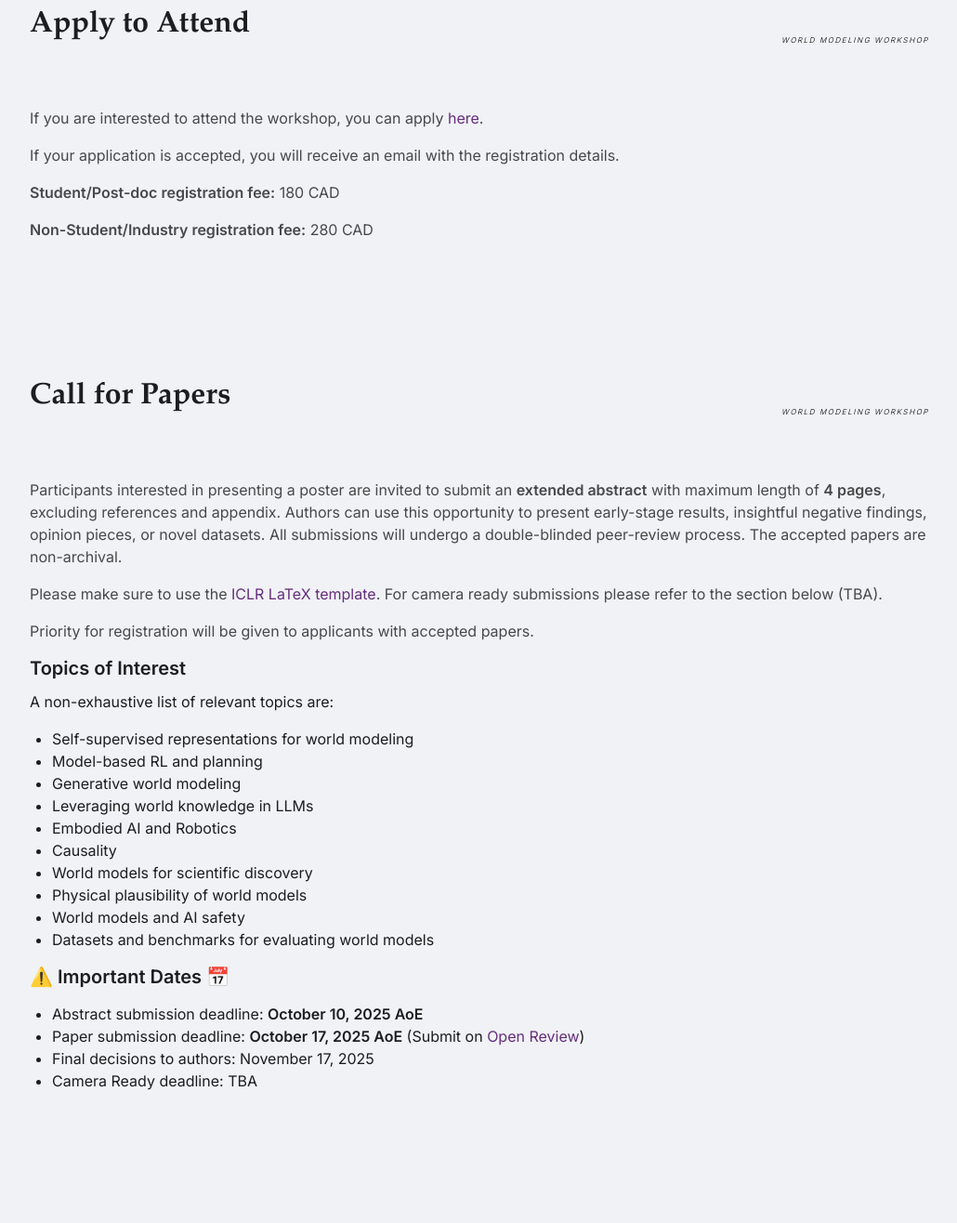
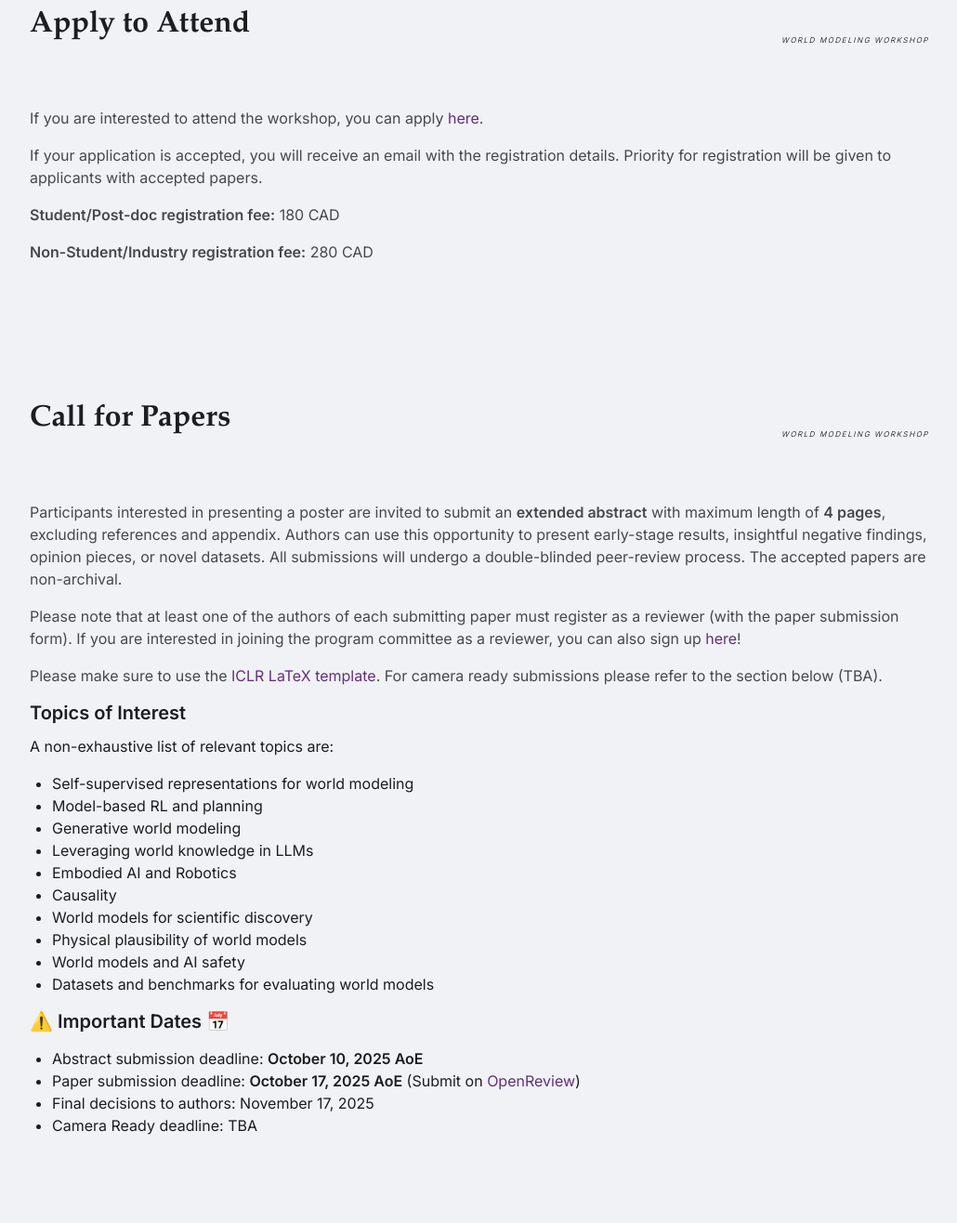
Before and after one commit to world-model-mila/world-model-mila.github.io, a website built with Vite: page index.html in a window 1280 px wide. Shown: the part 1039-2355 px from the top of the page at 93% size, without its empty margins (124-1154 px from the left). Built offline with nearby package versions, Linux system fonts and the light colour scheme; files whose address does not match are found by name.

Commit message:
Revert "."
This reverts commit bf8d4e29228d4a107f23e66d2444c632c2e0ca82.

```diff
--- a/index.html
+++ b/index.html
@@ -60,7 +60,7 @@
       <div class="container" style="position:relative;z-index:1;">
         <p
           style="background: #ffffff50; display: inline-block; padding: 0 0.5em; border-radius: 16px; backdrop-filter: blur(10px);">
-          <strong>Date:</strong> 4-6 Feb 2026 <br>
+          <strong>Date:</strong> 4-6 February 2026 <br>
           <strong>Location:</strong> <a href="https://maps.app.goo.gl/uzA1J5X1QkGfutjF7" target="_blank">Agora, Mila - Quebec AI Institute, 6666 Rue Saint-Urbain, Montréal, Canada</a> <br>
           <strong>Online:</strong> Public webinar (freely available to all) (link TBA)
         </p>
@@ -97,7 +97,7 @@
           </div>
         </div>
         <p>If you are interested to attend the workshop, you can apply <a style="color: var(--color-primary);" href="https://docs.google.com/forms/d/e/1FAIpQLScP-nnEqoNRBLYhTkvDRPLfCBWkeGmwymkZp_itH39qwjnkSA/viewform" target="_blank">here</a>.</p>
-        <p>If your application is accepted, you will receive an email with the registration details.</p>
+        <p>If your application is accepted, you will receive an email with the registration details. Priority for registration will be given to applicants with accepted papers.</p>
         <p><strong>Student/Post-doc registration fee:</strong> 180 CAD</p>
         <p><strong>Non-Student/Industry registration fee:</strong> 280 CAD</p>
       </div>
@@ -115,8 +115,8 @@
         </div>
 
         <p>Participants interested in presenting a poster are invited to submit an <strong>extended abstract</strong> with maximum length of <strong>4 pages</strong>, excluding references and appendix. Authors can use this opportunity to present early-stage results, insightful negative findings, opinion pieces, or novel datasets. All submissions will undergo a double-blinded peer-review process. The accepted papers are non-archival. </p>
+        <p>Please note that at least one of the authors of each submitting paper must register as a reviewer (with the paper submission form). If you are interested in joining the program committee as a reviewer, you can also sign up <a style="color: var(--color-primary);"href="https://docs.google.com/forms/d/e/1FAIpQLSel3TywObW0f8xe3moZSnfjrw97bSbe0LJd6ytfKvMuin6h2g/viewform?usp=dialog" target="_blank">here</a>!</p>
         <p>Please make sure to use the <a style="color: var(--color-primary);" target="_blank" href="https://github.com/ICLR/Master-Template/raw/master/iclr2026.zip">ICLR LaTeX template</a>. For camera ready submissions please refer to the section below (TBA).</p>
-        <p>Priority for registration will be given to applicants with accepted papers.</p>
 
         <h3>Topics of Interest</h3>
         A non-exhaustive list of relevant topics are:
@@ -137,7 +137,7 @@
         <h3>⚠️ Important Dates 📅</h3>
         <ul>
           <li> Abstract submission deadline: <strong>October 10, 2025 AoE</strong></li>
-          <li> Paper submission deadline: <strong>October 17, 2025 AoE</strong> (Submit on <a style="color: var(--color-primary);"href="https://openreview.net/group?id=mila.quebec/WMW/2026/Workshop" target="_blank">Open Review</a>)</li>
+          <li> Paper submission deadline: <strong>October 17, 2025 AoE</strong> (Submit on <a style="color: var(--color-primary);"href="https://openreview.net/group?id=mila.quebec/WMW/2026/Workshop" target="_blank">OpenReview</a>)</li>
           <li> Final decisions to authors: November 17, 2025</li>
           <li> Camera Ready deadline: TBA</li>
         </ul>
```
